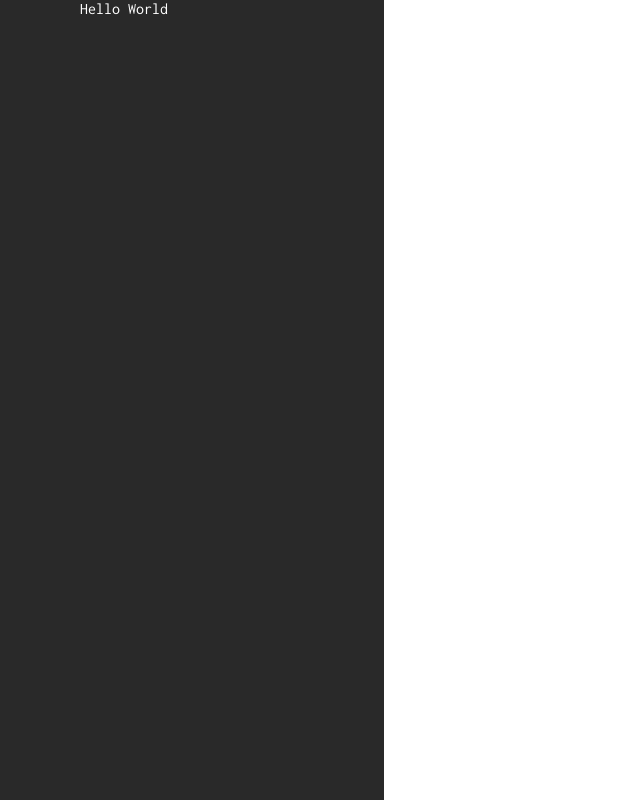
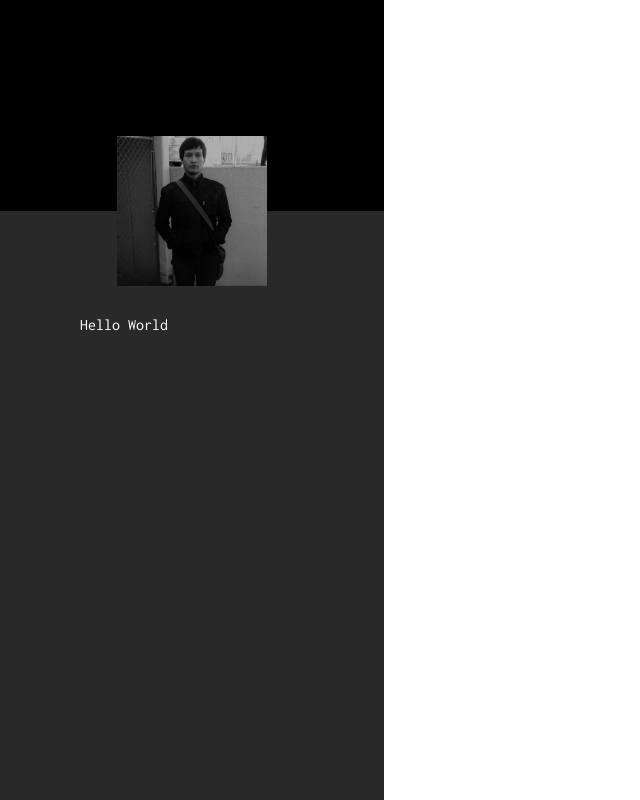
Before and after one commit to RobCC/resume, a React app: page / in a window 1280 px wide. Shown: the whole page, without its empty margins (0-640 px from the left). Built offline with nearby package versions, Linux system fonts and the light colour scheme.

Commit message:
layout update

```diff
--- a/src/Components/App.scss
+++ b/src/Components/App.scss
@@ -1,6 +1,6 @@
 @font-face {
   font-family: 'Inconsolata';
-  src:url(../fonts/Inconsolata-Regular.ttf);
+  src:url('../assets/fonts/Inconsolata-Regular.ttf');
 }
 
 :global(body) {
--- /dev/null
+++ b/src/Components/InfoPanel.js
@@ -0,0 +1,22 @@
+import React, {Component} from 'react';
+import styles from './InfoPanel.scss';
+import image from '../assets/img/me.jpg';
+
+console.log(styles)
+
+class InfoPanel extends Component {
+  render() {
+    return (
+      <section className={`${styles.infoSide}`}>
+        <div className={`${styles.top}`}>
+          <img src={image}></img>
+        </div>
+        <div className={`${styles.info}`}>
+          {this.props.children}
+        </div>
+      </section>
+    )
+  }
+}
+
+export default InfoPanel;
--- /dev/null
+++ b/src/Components/InfoPanel.scss
@@ -0,0 +1,43 @@
+$bg-color : #292929;
+$img-size : 150px;
+
+.infoSide {
+  position   : fixed;
+  overflow   : hidden;
+  display    : flex;
+  background-color: $bg-color;
+  float      : left;
+  height     : 100%;
+  width      : 30%;
+  color      : white;
+  flex-direction: column;
+  overflow   : hidden;
+
+  .top {
+    position: relative;
+    width : 100%;
+    height : 30%;
+    background-color: black;
+    // background: linear-gradient(#434343, #292929)
+
+    img {
+      position: absolute;
+      background-color: white;
+      width: $img-size;
+      height: $img-size;
+      left: 50%;
+      bottom: -($img-size / 2);
+      margin-left: -($img-size / 2);
+    };
+  }
+
+  .info {
+    box-sizing : border-box;
+    width      : 100%;
+    height     : 80%;
+    padding    : ($img-size / 2 + 30) 80px;
+  }
+
+
+
+}
--- a/src/Components/LeftPanel.js
+++ /dev/null
@@ -1,14 +0,0 @@
-import React, {Component} from 'react';
-import styles from './LeftPanel.scss';
-
-class LeftPanel extends Component {
-  render() {
-    return (
-      <section className={styles.leftSide}>
-        {this.props.children}
-      </section>
-    )
-  }
-}
-
-export default LeftPanel;
--- a/src/Components/LeftPanel.scss
+++ /dev/null
@@ -1,12 +0,0 @@
-$bg-color : #292929;
-
-.leftSide {
-  box-sizing : border-box;
-  position   : fixed;
-  overflow   : hidden;
-  background-color: $bg-color;
-  padding    : 0 80px;
-  height     : 100%;
-  width      : 30%;
-  color      : white;
-}
--- a/src/main.js
+++ b/src/main.js
@@ -1,10 +1,12 @@
 import React from 'react';
 import ReactDOM from 'react-dom';
-import LeftPanel from 'Components/LeftPanel';
+import InfoPanel from 'Components/InfoPanel';
 import './Components/App.scss'
 
 const root = document.getElementById('root');
 
 ReactDOM.render(
-  <LeftPanel>Hello World</LeftPanel>
+  <InfoPanel>
+    Hello World
+  </InfoPanel>
 , root)
--- a/webpack.config.dev.js
+++ b/webpack.config.dev.js
@@ -1,13 +1,14 @@
 const path        = require('path');
 const merge     	= require('webpack-merge');
 const baseConfig  = require('./webpack.config.base.js');
+const MiniCssExtractPlugin = require("mini-css-extract-plugin");
 
 module.exports = merge(baseConfig, {
   watch   : true,
+  cache   : false,
   devServer : {
     stats : 'errors-only',
     overlay : true,
-    open  : true,
   },
   module : {
     rules     : [
@@ -37,7 +38,7 @@ module.exports = merge(baseConfig, {
         test    : /\.scss$/,
         use     : [
           {
-            loader    : 'style-loader',
+            loader    : MiniCssExtractPlugin.loader,
           },
           {
             loader    : 'css-loader',
@@ -50,9 +51,6 @@ module.exports = merge(baseConfig, {
           },
           {
             loader    : 'sass-loader',
-            options   : {
-              sourceMap : true,
-            },
           }
         ]
       },
```
Also changed, not shown: dist/4ccaa332724564076234f27fe162d46a.jpg (added), dist/main.css, dist/main.js, src/assets/fonts/Inconsolata-Bold.ttf (renamed from src/fonts/Inconsolata-Bold.ttf), src/assets/fonts/Inconsolata-Regular.ttf (renamed from src/fonts/Inconsolata-Regular.ttf), src/assets/img/me.jpg (added).
